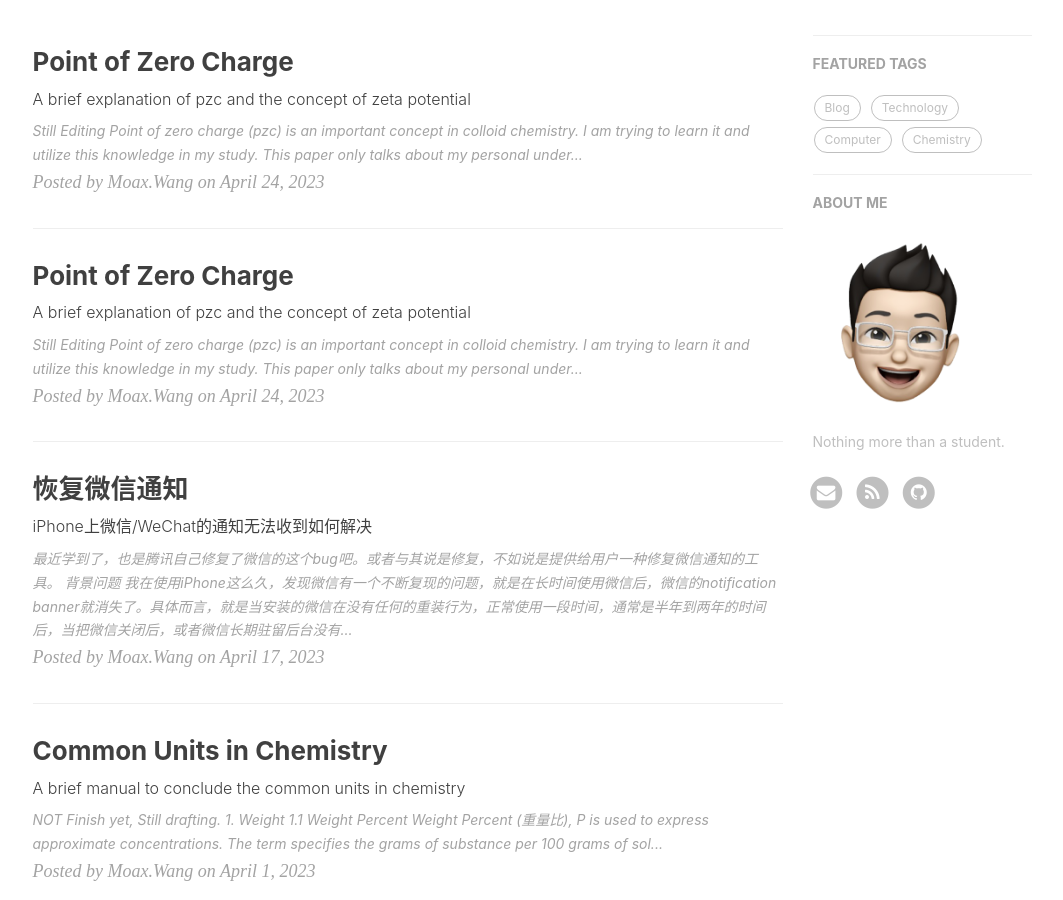
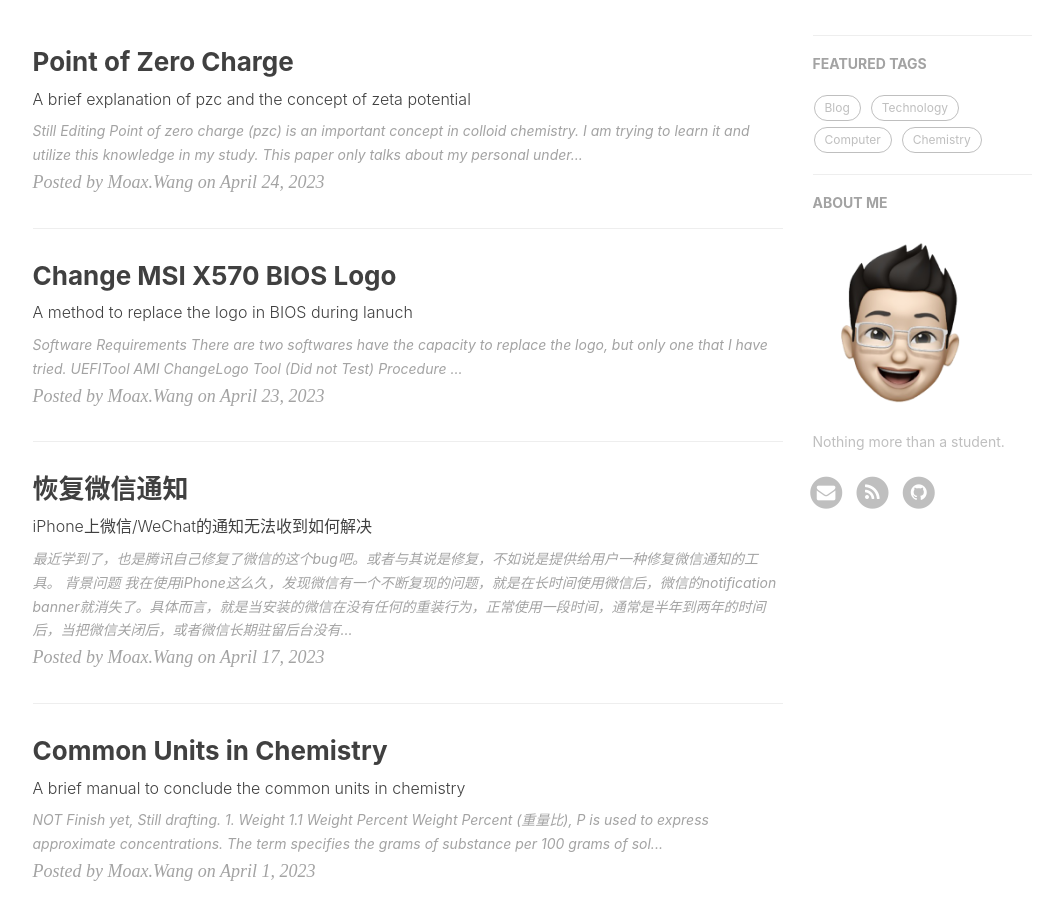
Before and after one commit to WinchellWang/winchellwang.github.io, a Jekyll site: the page built from index.html, in a window 1280 px wide and 900 px high, scrolled down 423 px. Shown: the whole window, without its empty margins (135-1198 px from the left). Built offline with Jekyll 4.4.1, drawn with Linux system fonts in a browser that asks for light colours; nearby versions of some CDN libraries; the list of posts is cut into pages by our own code; comment, search, counter and statistics services are not loaded; some of the changed lines change nothing that is shown.

Commit message:
Update 2023-04-23-launcher_logo_change_MSI_X570.md

```diff
--- a/_posts/2023-04-23-launcher_logo_change_MSI_X570.md
+++ b/_posts/2023-04-23-launcher_logo_change_MSI_X570.md
@@ -1,62 +1,104 @@
 ---
 layout: post
-title: Point of Zero Charge
-subtitle: A brief explanation of pzc and the concept of zeta potential
-date: 2023-04-24
+title: Change MSI X570 BIOS Logo
+subtitle: A method to replace the logo in BIOS during lanuch
+date: 2023-04-23
 author: Moax.Wang
 header-img: "img/post-bg-tech.jpg"
 tags:
-   - Chemistry
+   - Computer
 header-mask: 0.1
 catalog: true
 ---
 
-**Still Editing**
+# Software Requirements
 
-Point of zero charge (pzc) is an important concept in colloid chemistry. I am trying to learn it and utilize this knowledge in my study. This paper only talks about my personal understanding of pzc. Knowledge of zeta potential is not critical to understand pzc, but it would greatly help me to know what truly happened inside the colloid when we talking about pzc.
+There are two softwares have the capacity to replace the logo, but only one that I have tried.
 
-Before we talk about the electrochemical things, let us define the system in analysis. Assuming we have a colloidal system contains two composition, and the substance A is evenly dispersed in the substance B in a tiny scale. We probably will have eight different status depends on the type of the substances.
+- [UEFITool](https://github.com/MoaxWang/Logo-Change-MSI-X570-Gaming-Plus/releases/tag/ChangeLogo)
 
-|||*Substance A* $\Downarrow$||
-|:---:|:---:|:---:|:---:|
-|***Substance B*** $\Downarrow$|**Gas**|**Liquid**|**Solid**|
-|**Gas**|None|Liquid Aerosols|Solid Aerosols|
-|**Liquid**|Liquid Foam|Emulsion|Sol|
-|**Solid**|Solid Foam|Gel|Solid Sol|
+- [AMI ChangeLogo Tool](https://github.com/MoaxWang/Logo-Change-MSI-X570-Gaming-Plus/releases/tag/ChangeLogo) **(Did not Test)**
 
-Sol and emulsion would be the major system we focusing on in this topic, as they do have an efficient transportation of ions in the system and easy for me to understand it.
+# Procedure
 
-# 1. Zeta Potential
+1. Download bios file from [MSI website](https://us.msi.com/Motherboard/MPG-X570-GAMING-PLUS/support), and extract it. **BIOS file usually have AE0, AJ0... as the suffix.**
 
-Zeta potential (ζ-potential) is the potential at the slipping plane. The unit of this potential usually is millivolts (mv). It basically reflects the energy consumed to move an monovalent charged ion from an infinity distance to the slipping plane on an opposite charged particle.
+2. Extract the ROM by [AMI ChangeLogo Tool](https://github.com/MoaxWang/Logo-Change-MSI-X570-Gaming-Plus/releases/tag/ChangeLogo)
 
-## 1.1 Electrodouble Layer
+    2.1 Load ROM
 
-The concept of zeta potential is tightly correlated with the theory of electrodouble layer (EDL). Now, we have an aqueous solution at the interface with a negative charged solid surface. We can simply cut the solution into 3 sectors based on the concentration of positive charged ions. It is easy to understand that only positive charged ions would lay on the surface, and form a single ion layer, since the negative charged ions are repelled from the surface and the positive ions are so love to stay on the negative charged surface. This thin layer is the first section, and the surface of this layer named **stern layer**. The repulsion force will, of course, decrease with the distance increasing, so it is reasonable that some of negative ions will mixed into a bunch of positive ions outside of the stern layer (Because the positive ions around the surface are so attractive to negative ions in solution. Who will refuse a lovely party that you are the only one boy/girl). Another layer, which contains part of mobile fluid from the solution which attached to the stern layer, hence, be called **slipping plane**. Everything outside the diffuse layer belongs to **bulk liquid**. The combine of bulk liquid and slipping plane is called **diffuse layer**. The electrical potential at the stern layer and slipping plane are **stern potential** and **zeta potential** respectively.
+    Please change the 'Files of type' to 'All Files (\*.*)', if thr ROM does shows up in the selection.
 
-We should notice that the reason of ions stay on the surface is not only electrostatic force or coulomb force, but also has the influences from chemical bonding, adsorption, etc. However, the discussion of why ions distributing like this is beyond my interest, so I would not spend my limited IQ in this complex world.
+    <img src="https://raw.githubusercontent.com/MoaxWang/Logo-Change-MSI-X570-Gaming-Plus/main/jpg/open_changelogo.jpg">
 
-## 1.2 What is Zeta Potential
+    2.2 Extract logo
 
-<img src="https://raw.githubusercontent.com/MoaxWang/moaxwang.github.io/main/img/_post_image/2023-04-24/fig1.svg">
+    **More importantly, check the image type**
 
-Based on the sectors defined in the previous discussion, we know that the solid surface, stern layer, slipping plane shares different value of potential as the distance is various. Therefore, we define the electrical potential on the solid surface is the **surface potential**, and the potential on stern layer is the **stern potential**. **Zeta potential**, hence, is the potential on the slipping plane.
+    Just need to chose the first one with suffix, and click "Save Logo". The image usually will converted to jpg type.
 
-## 1.3 Why Zeta Potential
+    <img src="https://raw.githubusercontent.com/MoaxWang/Logo-Change-MSI-X570-Gaming-Plus/main/jpg/check_img_type.jpg">
 
-<figure>
-<img src="https://water.mecc.edu/courses/Env211/changes/neg.gif" width="80%">
-<figcaption>Negatively charged particles repel each other due to electricity.</figcaption>
-</figure>
+    Default BIOS logo extracted from ROM. <mark>(The actual format is bmp in this ROM)</mark>
 
-Now, let us imagine a bigger picture which we are not only have one solid surface, but many of them. Many tiny sticks suspending in a salty water. These sticks tend to absorb specific charged ions, like Cl<sup>-</sup>, and formed negative charged solids that, of course, they all have the negative charged solid surface. Sticks should tend to coagulate together because of the van der waals force, but they actually repels each other by the electrostatic repulsive force, that more powerful than van der waals force. That force slows their sedimentation hugely, and make the sol so stable in a long time frame. Here, the question comes up. How we measure the stability of a colloid system? Zeta potential, as our today's topic, is the answer.
+    <img src="https://raw.githubusercontent.com/MoaxWang/Logo-Change-MSI-X570-Gaming-Plus/main/jpg/splash.jpg"  width="50%">
 
-|Magnitude of Zeta potential (mV)|Stability behavior|
-|:---:|:---:|
-|0-5|Rapid coagulation or flocculation|
-|10-30|Incipient instability|
-|30-40|Moderate stability|
-|40-60|Good stability|
-|>61|Excellent stability|
+3. Modify Logo
 
-# 2. Point of Zero Charge
+    I would suggest that the new logo should keep the same size as the original. X570 does allow a larger image, but there is no guarantee that it will display properly.
+
+    Here I changed it to a Microsoft logo as an example.
+
+    <img src="https://raw.githubusercontent.com/MoaxWang/Logo-Change-MSI-X570-Gaming-Plus/main/jpg/img_save.jpg">
+
+    Then export the image as bmp. It would be fine if just keep the default setting when save the image.
+
+    <img src="https://raw.githubusercontent.com/MoaxWang/Logo-Change-MSI-X570-Gaming-Plus/main/jpg/exp_opt.jpg"  width="60%">
+
+4. Replace the logo in ROM by [UEFITool](https://github.com/MoaxWang/Logo-Change-MSI-X570-Gaming-Plus/releases/tag/ChangeLogo)
+
+    4.1 Load ROM
+
+    $$
+    File\Rightarrow Open\ image\ file\ \mathbb{OR}\ Ctrl+O
+    $$
+
+    Chose to 'All files', if the rom does not show up in the selection window.
+
+    4.2 Locate logo file in ROM
+
+    Ctrl + F to open the search box, and switch to Text option. Search 'logo', and it will show you all the logo files location.
+
+    <img src="https://raw.githubusercontent.com/MoaxWang/Logo-Change-MSI-X570-Gaming-Plus/main/jpg/uefi_logo_search.jpg">
+
+    4.3 Replace the images in ROM
+
+    ROM for MSI usually contains more than 1 logo, so we have to change all of them, since I tried to only change few of them and it would not show the correct image during launch.
+
+    Double click each line in Messages box to jump into the files location, as we are looking for the file which has a section named 'Raw' OR 'Freeform subtype GUID'
+
+    <img src="https://raw.githubusercontent.com/MoaxWang/Logo-Change-MSI-X570-Gaming-Plus/main/jpg/rpl_rom_img_1.jpg">
+
+    Then right click the section, and replace the body to your logo.bmp. The software will show something like Rebuild, Remove, and Replace in the section you are changing at the Section column.
+
+    <img src="https://raw.githubusercontent.com/MoaxWang/Logo-Change-MSI-X570-Gaming-Plus/main/jpg/rpl_rom_img_2.jpg">
+
+    There are 4 images should be replaced in the ROM, if you are changing the logo for MSI X570 Gaming Plus.
+
+    4.4 Export the new ROM
+
+    $$
+    File\Rightarrow Save\ image\ file\ \mathbb{OR}\ Ctrl+S
+    $$
+
+    **Please name the new image exactly same as the original file.**
+
+    >Show the file name extensions in explorer, so you can truly change file suffix.
+
+5. Flash the new BIOS by following this [tutorial/SOP](https://storage-asset.msi.com/files/pdf/How_to_flash_the_BIOS.pdf).
+
+# Results
+
+My new logo :D
+
+<img src="https://raw.githubusercontent.com/MoaxWang/Logo-Change-MSI-X570-Gaming-Plus/main/jpg/launch.gif"  width="50%">
```
